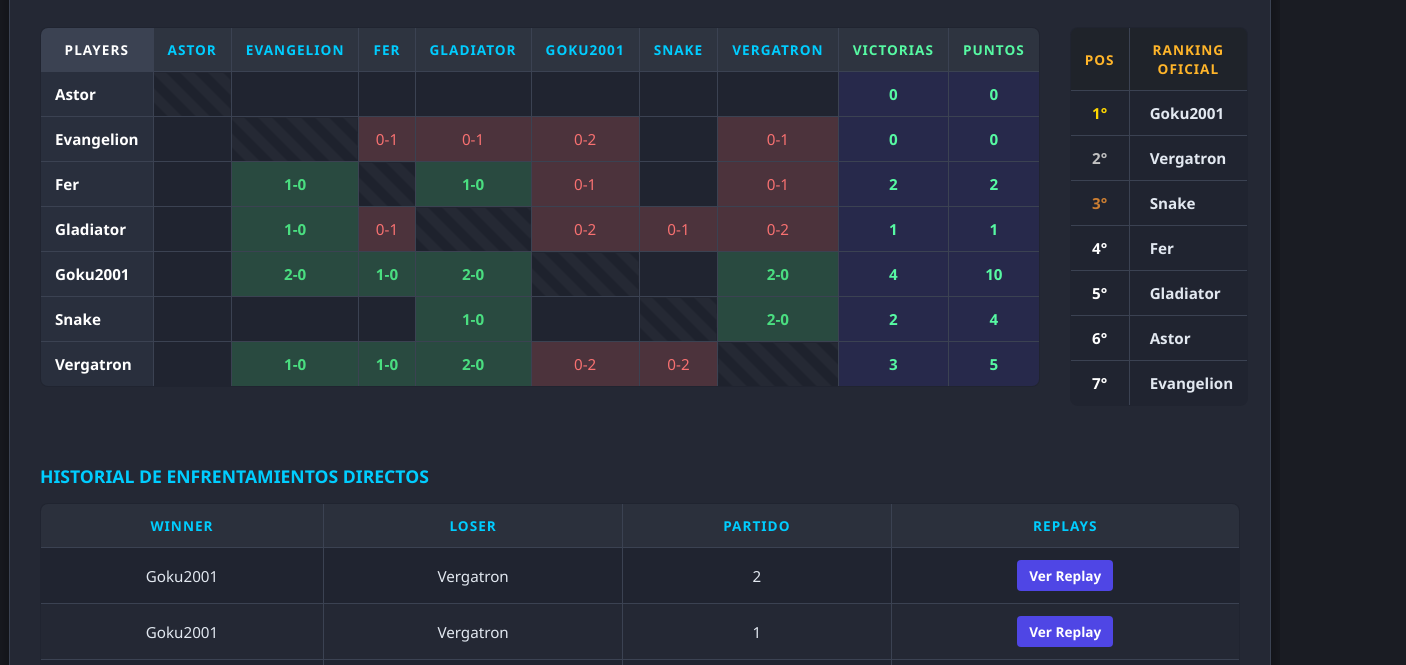
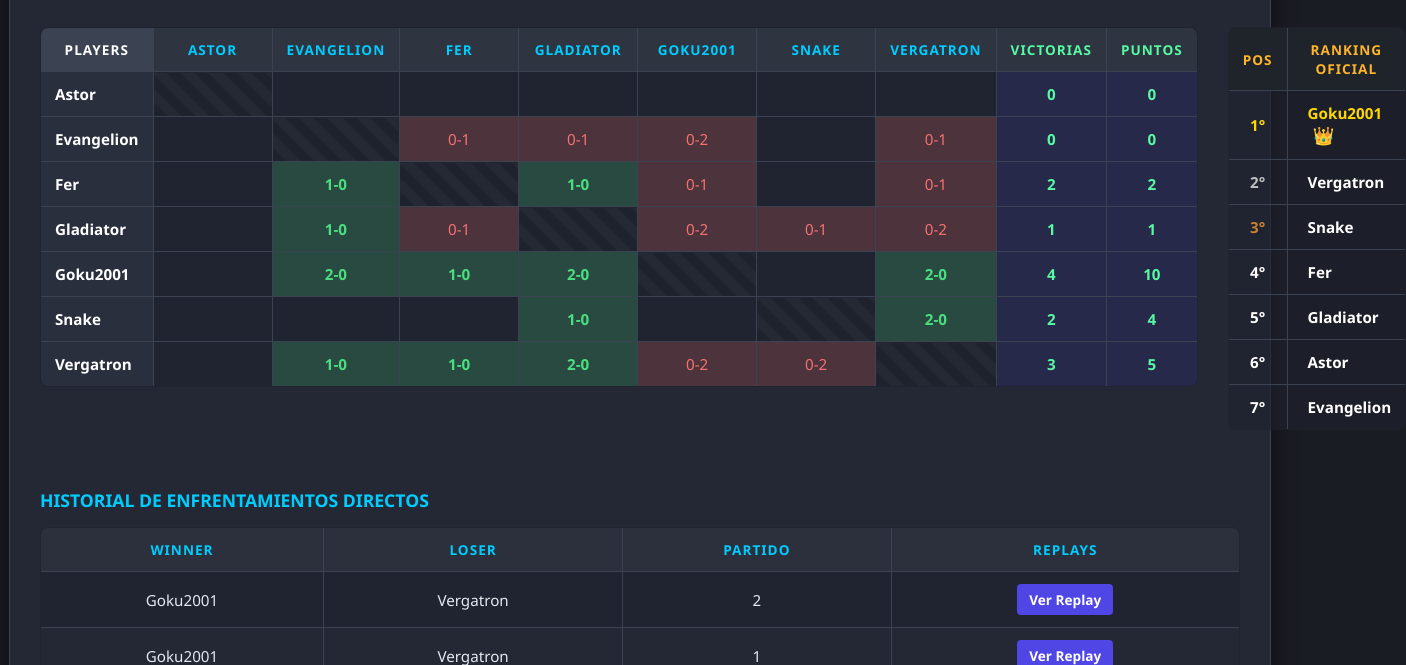
Before and after one commit to Chrisomar11/master-cuack, a website: page index.html in a window 1280 px wide. Shown: the part 135-800 px from the top of the page, 1406 px wide, since content can reach past the window. Drawn offline with Linux system fonts and the light colour scheme.

Commit message:
Update index.html

```diff
--- a/index.html
+++ b/index.html
@@ -289,7 +289,7 @@
                     </tr>
                 </thead>
                 <tbody>
-                    <!-- REEMPLAZA EL '#' POR TU ENLACE EN CADA FILA -->
+                           <!-- REEMPLAZA EL '#' POR TU ENLACE EN CADA FILA -->
                     <tr><td>Goku2001</td><td>Vergatron</td><td>2</td><td><a class="btn-replay" href="#" target="_blank">Ver Replay</a></td></tr>
                     <tr><td>Goku2001</td><td>Vergatron</td><td>1</td><td><a class="btn-replay" href="#" target="_blank">Ver Replay</a></td></tr>
                     <tr><td>Snake</td><td>Vergatron</td><td>1</td><td><a class="btn-replay" href="#" target="_blank">Ver Replay</a></td></tr>
@@ -315,12 +315,24 @@
 
 <script>
     function procesarTablaYRanking() {
+        const tablaMatriz = document.getElementById("matriz-competidores");
+        const columnasCabecera = tablaMatriz.querySelectorAll("thead th");
+
+        // Asigna un ancho fijo y uniforme a todas las columnas de los jugadores (de la columna 1 a la 7)
+        // La columna 0 (PLAYERS) y las finales (Victorias/Puntos) mantienen su tamaño natural ajustado
+        for (let j = 1; j <= 7; j++) {
+            if (columnasCabecera[j]) {
+                columnasCabecera[j].style.width = "90px";
+                columnasCabecera[j].style.minWidth = "90px";
+            }
+        }
+
         const filas = document.querySelectorAll("#matriz-competidores tbody tr");
         let jugadores = [];
 
         filas.forEach(fila => {
             const nombre = fila.cells[0].innerText;
-            const puntos = parseInt(fila.cells[9].innerText) || 0;
+            const puntos = parseInt(fila.cells[9].innerText) || 0; // Lee de la columna Puntos
             jugadores.push({ nombre, puntos });
 
             // Formato condicional inteligente para las celdas de marcadores (columnas 1 a 7)
@@ -328,7 +340,6 @@
                 const celda = fila.cells[i];
                 const texto = celda.innerText.trim();
 
-                // Valida si la celda contiene un formato de marcador como "X-Y"
                 if (/^\d+-\d+$/.test(texto)) {
                     const [golesIzquierda, golesDerecha] = texto.split('-').map(Number);
 
@@ -352,13 +363,21 @@
         jugadores.forEach((jugador, index) => {
             const row = document.createElement("tr");
             let colorPos = "#fff";
-            if(index === 0) colorPos = "#ffd700";
-            if(index === 1) colorPos = "#c0c0c0";
-            if(index === 2) colorPos = "#cd7f32";
+            let corona = "";
+
+            // Asignación de colores por podio y corona para el primer puesto
+            if (index === 0) {
+                colorPos = "#ffd700"; // Oro
+                corona = " <span style='color: #ffd700; margin-left: 5px; font-size: 1.1rem;'>👑</span>";
+            }
+            if (index === 1) colorPos = "#c0c0c0"; // Plata
+            if (index === 2) colorPos = "#cd7f32"; // Bronce
 
             row.innerHTML = `
                 <td style="color: ${colorPos}">${index + 1}°</td>
-                <td style="text-align: left; padding-left: 20px;">${jugador.nombre}</td>
+                <td style="text-align: left; padding-left: 20px; color: ${index === 0 ? '#ffd700' : '#fff'}">
+                    ${jugador.nombre}${corona}
+                </td>
             `;
             rankingBody.appendChild(row);
         });
```
